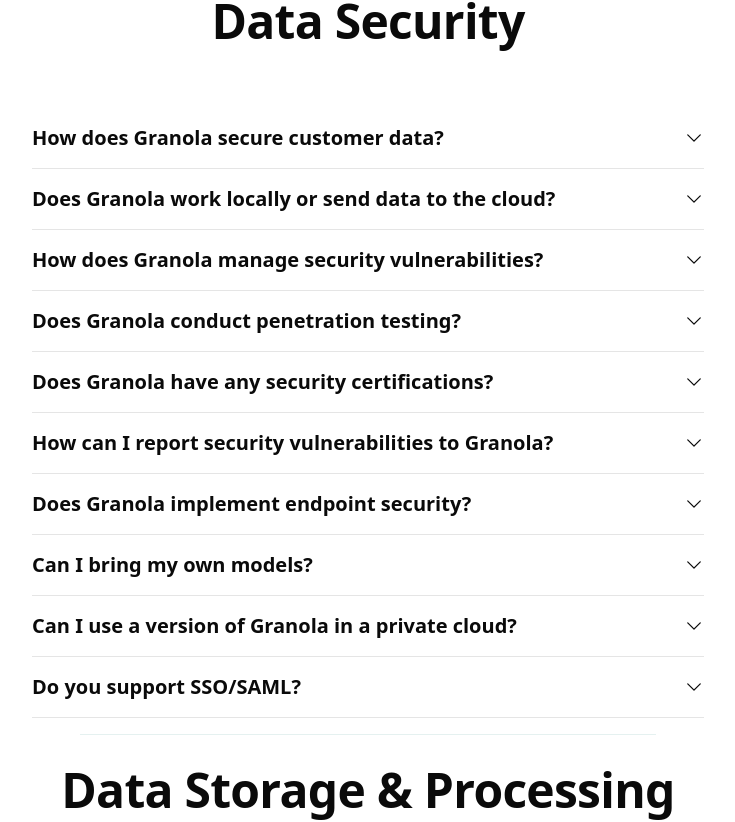
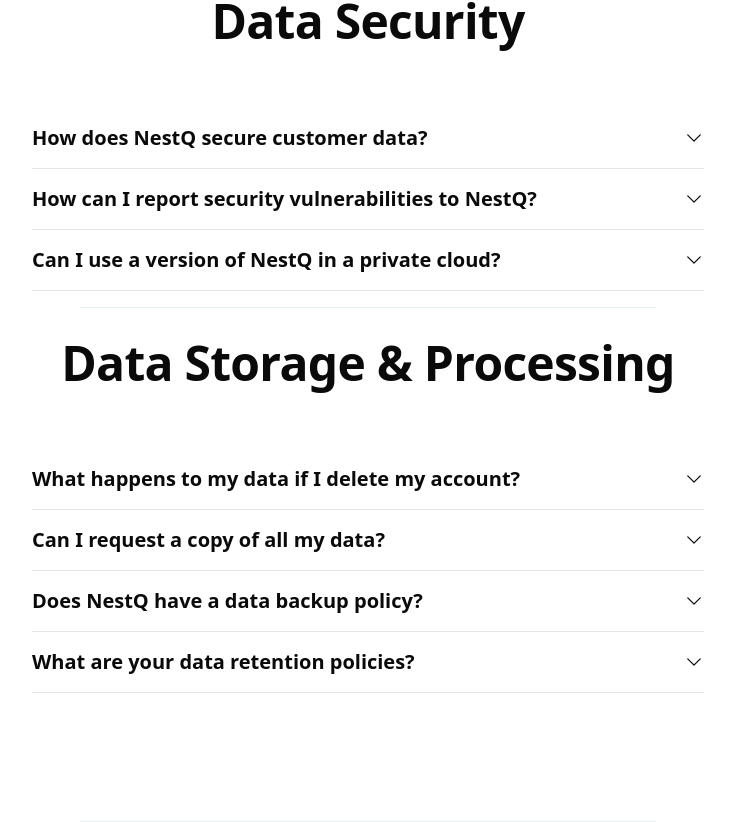
Before and after one commit to Raheel1258/granolaai-website, a Next.js app: page /privacy in a window 1280 px wide. Shown: the part 2279-3101 px from the top of the page, without its empty margins (272-1007 px from the left). Built offline with nearby package versions, Linux system fonts and the light colour scheme.

Commit message:
update text

```diff
--- a/src/components/SecurityFAQ.tsx
+++ b/src/components/SecurityFAQ.tsx
@@ -4,72 +4,37 @@
 export const SecurityFAQ = () => {
   const securityQA = [
     {
-      question: "How does Granola secure customer data?",
+      question: "How does NestQ secure customer data?",
       answer:
-        "Granola employs industry-standard encryption protocols and security measures to protect customer data. All data is encrypted both in transit and at rest using AES-256 encryption. We regularly conduct security audits and follow secure development practices to ensure your data remains protected.",
+        "NestQ employs industry-standard encryption protocols and security measures to protect customer data. All data is encrypted both in transit and at rest using AES-256 encryption. We regularly conduct security audits and follow secure development practices to ensure your data remains protected.",
     },
     {
-      question: "Does Granola work locally or send data to the cloud?",
+      question: "How can I report security vulnerabilities to NestQ?",
       answer:
-        "Granola offers both options depending on your needs. Our enterprise version can run completely locally on your infrastructure without sending any data externally. Our cloud version uses secure, encrypted connections with strict access controls to protect your data.",
+        "You can report security vulnerabilities by emailing support@nestQ.ai. We operate a responsible disclosure program and work with security researchers to quickly address any reported issues.",
     },
     {
-      question: "How does Granola manage security vulnerabilities?",
+      question: "Can I use a version of NestQ in a private cloud?",
       answer:
-        "We maintain a comprehensive vulnerability management program that includes regular automated scanning, manual code reviews, and third-party security assessments. Critical vulnerabilities are addressed within 24 hours, and we maintain a responsible disclosure policy.",
-    },
-    {
-      question: "Does Granola conduct penetration testing?",
-      answer:
-        "Yes, Granola conducts regular penetration testing through both internal security teams and independent third-party security firms. These tests are performed quarterly and after significant infrastructure or codebase changes.",
-    },
-    {
-      question: "Does Granola have any security certifications?",
-      answer:
-        "Granola is SOC 2 Type II certified and compliant with GDPR, CCPA, and HIPAA requirements where applicable. We regularly undergo independent audits to maintain these certifications.",
-    },
-    {
-      question: "How can I report security vulnerabilities to Granola?",
-      answer:
-        "You can report security vulnerabilities by emailing security@granola.io. We operate a responsible disclosure program and work with security researchers to quickly address any reported issues.",
-    },
-    {
-      question: "Does Granola implement endpoint security?",
-      answer:
-        "Yes, all Granola endpoints are protected with advanced threat detection, real-time monitoring, and automated response systems. We enforce strict device policies and access controls for all team members accessing production systems.",
-    },
-    {
-      question: "Can I bring my own models?",
-      answer:
-        "Yes, Granola is designed to be model-agnostic. You can integrate your own proprietary or third-party models with our platform while maintaining full control over your intellectual property.",
-    },
-    {
-      question: "Can I use a version of Granola in a private cloud?",
-      answer:
-        "Yes, Granola offers a private cloud deployment option for enterprise customers. This allows you to run Granola in your own cloud environment with dedicated resources and infrastructure.",
-    },
-    {
-      question: "Do you support SSO/SAML?",
-      answer:
-        "Yes, Granola supports Single Sign-On (SSO) through SAML 2.0, allowing seamless integration with your existing identity providers such as Okta, Azure AD, Google Workspace, and others.",
-    },
+        "Yes, NestQ offers a private cloud deployment option for enterprise customers. This allows you to run NestQ in your own cloud environment with dedicated resources and infrastructure.",
+    }
   ];
 
   const storageQA = [
     {
       question: "What happens to my data if I delete my account?",
       answer:
-        "When you delete your account, all your personal data is permanently removed from our systems within 30 days. Any anonymized aggregate statistics derived from your data may be retained but cannot be traced back to you.",
+        "When you delete your account, all your personal data is permanently removed from our systems immediately. Any anonymized aggregate statistics derived from your data may be retained but cannot be traced back to you.",
     },
     {
       question: "Can I request a copy of all my data?",
       answer:
-        "Yes, you can request a complete export of all your data at any time through your account settings or by contacting our support team. We'll provide your data in a machine-readable format within 72 hours of your request.",
+        "Yes, you can request a complete export of all your data at any time by contacting our support team. We'll provide your data in a machine-readable format within 72 hours of your request.",
     },
     {
-      question: "Does Granola have a data backup policy?",
+      question: "Does NestQ have a data backup policy?",
       answer:
-        "Yes, Granola maintains regular backups of all customer data. We perform daily incremental backups and weekly full backups. All backups are encrypted and stored in geographically distributed locations to ensure data durability and availability.",
+        "Yes, NestQ maintains regular backups of all customer data.",
     },
     {
       question: "What are your data retention policies?",
```
